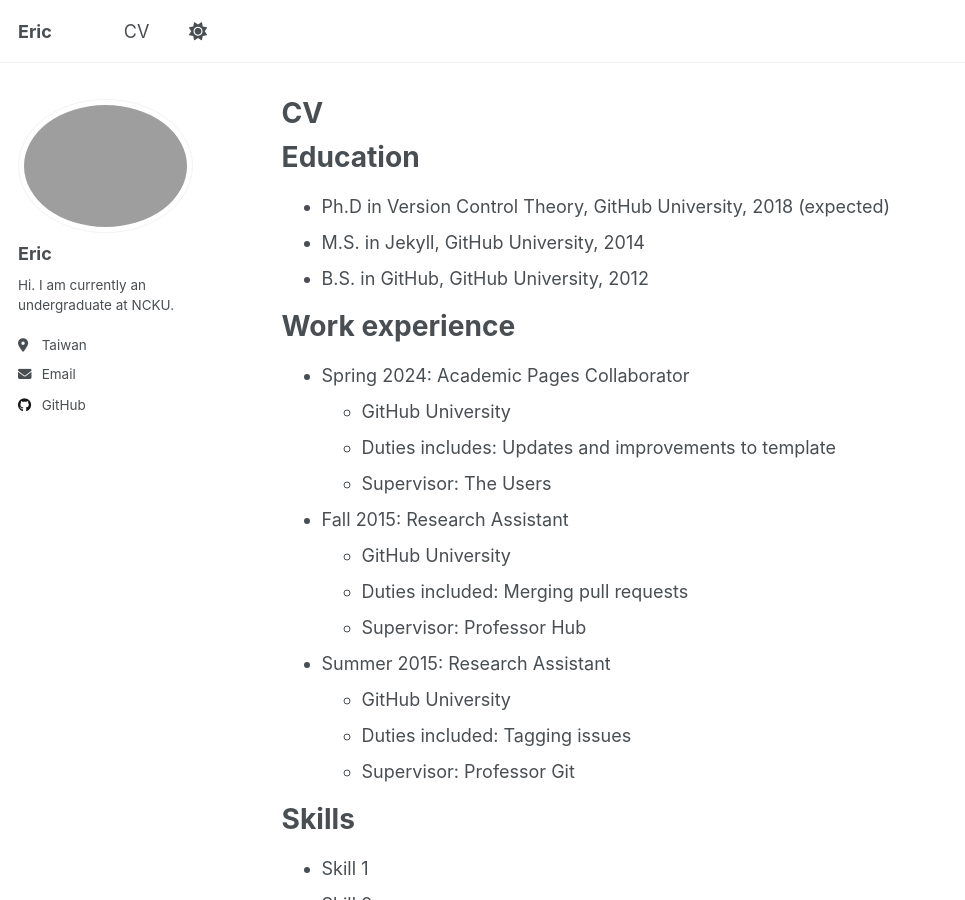
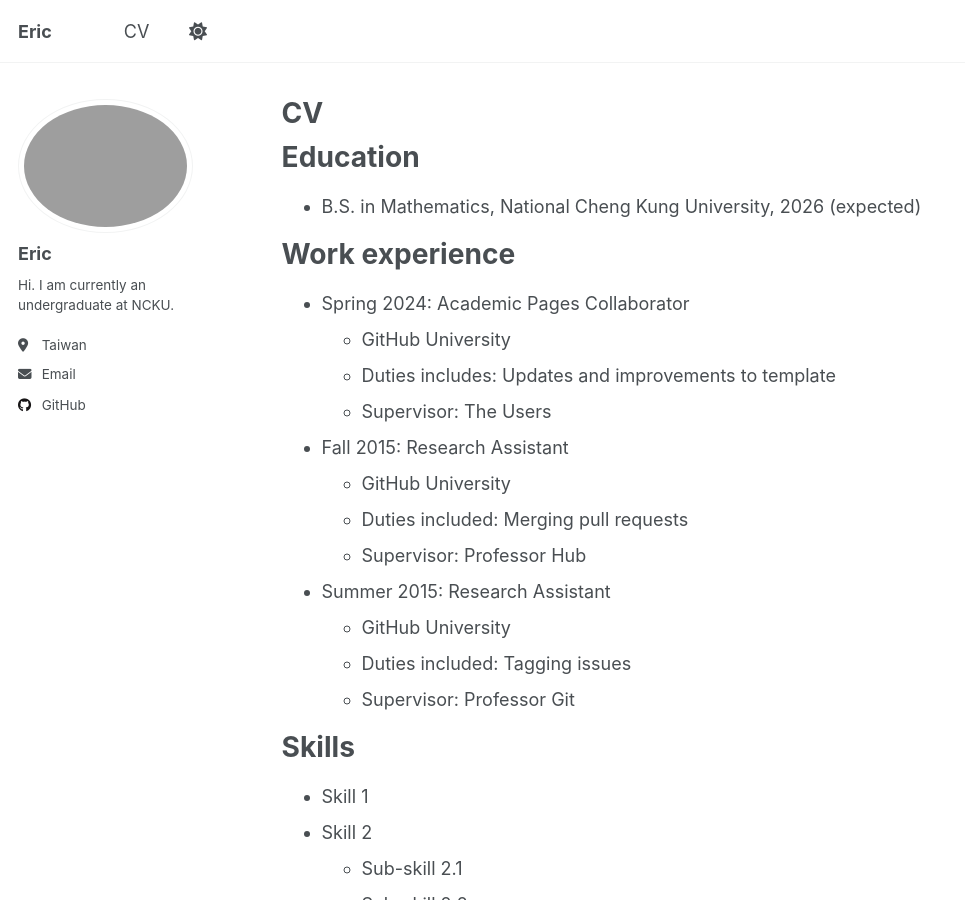
Before and after one commit to ericliu515515/ericliu515515.github.io, a Jekyll site: the page built from _pages/cv.md, in a window 1280 px wide and 900 px high. Shown: the whole window, without its empty margins (0-965 px from the left). Built offline with Jekyll 4.4.1, drawn with Linux system fonts in a browser that asks for light colours; a script that is not in the unit is left out.

Commit message:
Revise education details in CV
Updated education section with expected graduation year for B.S. in Mathematics.

```diff
--- a/_pages/cv.md
+++ b/_pages/cv.md
@@ -11,9 +11,7 @@ redirect_from:
 
 Education
 ======
-* Ph.D in Version Control Theory, GitHub University, 2018 (expected)
-* M.S. in Jekyll, GitHub University, 2014
-* B.S. in GitHub, GitHub University, 2012
+* B.S. in Mathematics, National Cheng Kung University, 2026 (expected)
 
 Work experience
 ======
```
